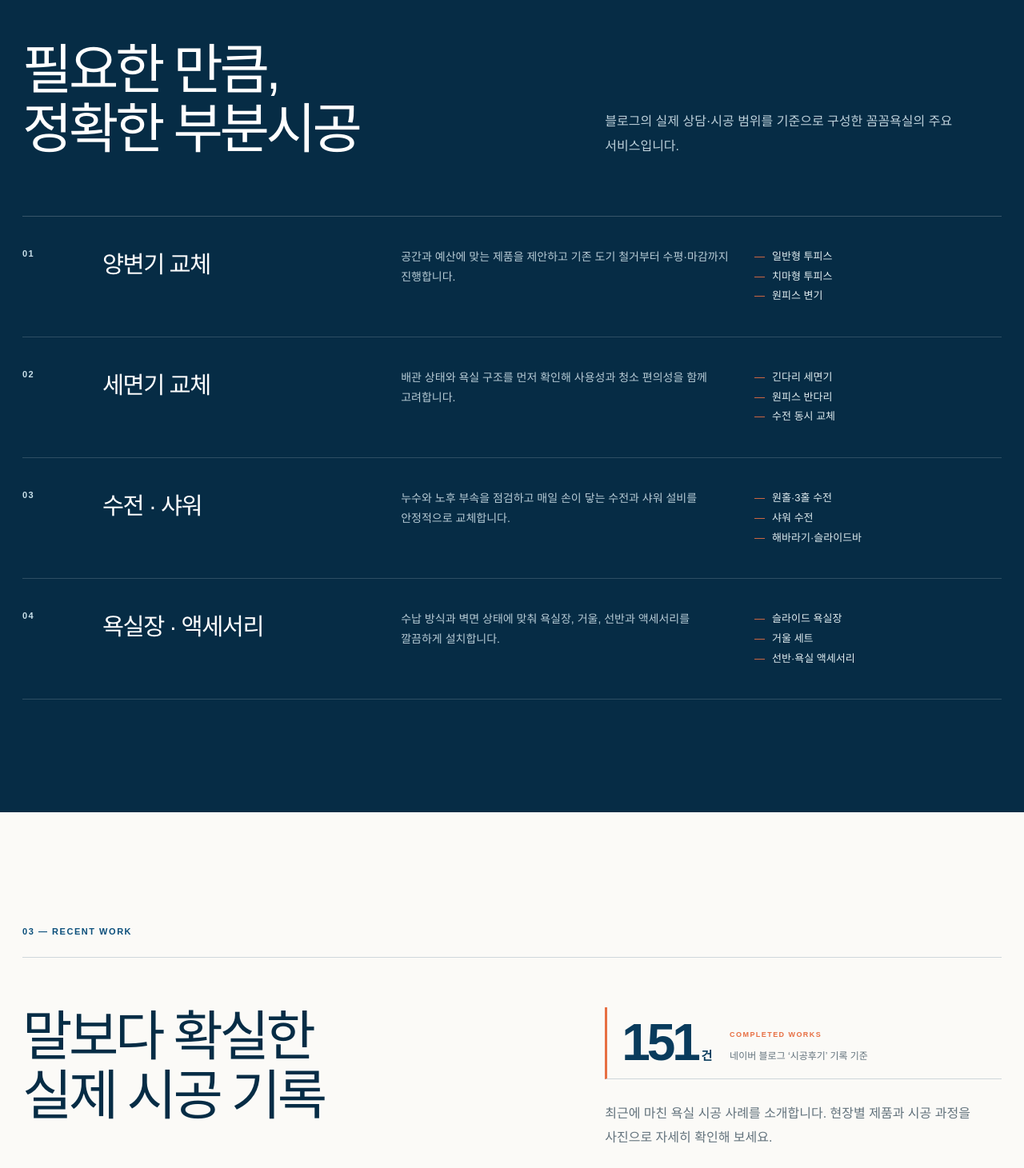
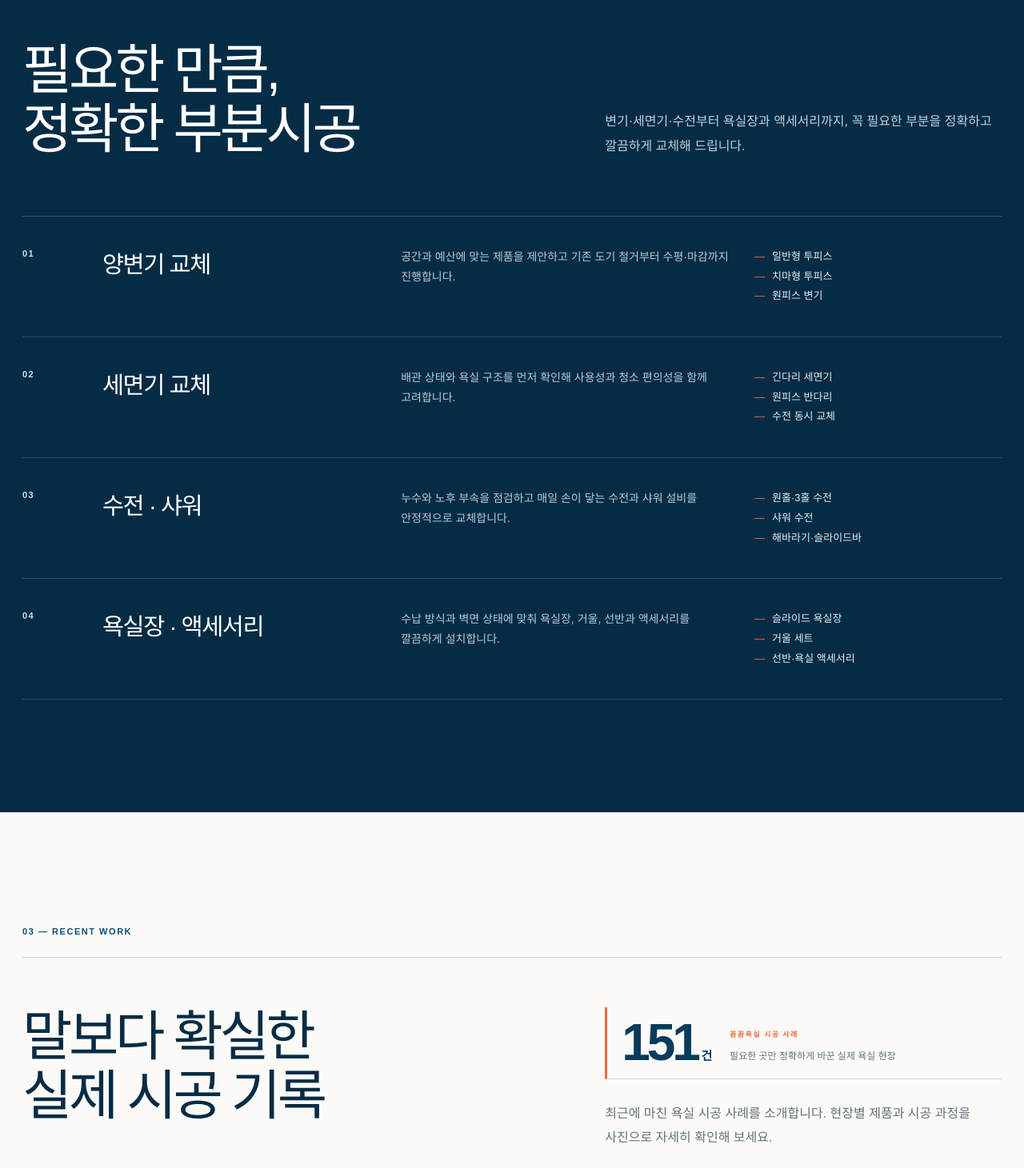
Before and after one commit to Lede-dev/ggomggombath, a Next.js app: page / in a window 1280 px wide. Shown: the part 1940-3401 px from the top of the page at 80% size. Built offline with nearby package versions, Linux system fonts and the light colour scheme; no server answers.

Commit message:
Rewrite service copy for customer focus

```diff
--- a/app/globals.css
+++ b/app/globals.css
@@ -168,6 +168,7 @@ button, summary { font: inherit; }
 
 .faq-layout { display: grid; grid-template-columns: .8fr 1.2fr; gap: 12%; margin-top: 62px; }
 .faq-layout > div:first-child > p { max-width: 360px; margin: 28px 0 0; color: var(--muted); font-size: 14px; line-height: 1.8; }
+.faq-phone { display: inline-flex; margin-top: 16px; color: var(--navy); font-size: 15px; font-weight: 800; }
 .faq-list { border-top: 1px solid var(--line); }
 .faq-list details { border-bottom: 1px solid var(--line); }
 .faq-list summary { display: grid; grid-template-columns: 54px 1fr auto; gap: 14px; align-items: center; padding: 28px 0; cursor: pointer; list-style: none; font-size: 18px; font-weight: 750; letter-spacing: -.03em; }
@@ -213,6 +214,8 @@ button, summary { font: inherit; }
   .mobile-menu nav .phone-icon { width: 18px; height: 18px; }
   .hero-phone .phone-mobile-actions { width: auto; }
   .hero-phone .phone-call-link { justify-content: flex-start; }
+  .faq-phone .phone-mobile-actions { width: auto; }
+  .faq-phone .phone-call-link { justify-content: flex-start; }
   .final-phone { padding: 0; }
   .final-phone .phone-call-link { padding: 0 20px; }
   .hero { grid-template-columns: 1fr; grid-template-rows: auto auto auto; padding-top: 78px; }
--- a/app/page.tsx
+++ b/app/page.tsx
@@ -120,7 +120,7 @@ export default function Home() {
           <div className="section-kicker light">02 — SERVICES</div>
           <div className="section-heading-row light">
             <h2 id="services-title">필요한 만큼,<br />정확한 부분시공</h2>
-            <p>블로그의 실제 상담·시공 범위를 기준으로 구성한 꼼꼼욕실의 주요 서비스입니다.</p>
+            <p>변기·세면기·수전부터 욕실장과 액세서리까지, 꼭 필요한 부분을 정확하고 깔끔하게 교체해 드립니다.</p>
           </div>
           <div className="service-list">
             {services.map((service) => (
@@ -144,8 +144,8 @@ export default function Home() {
               <div className="completed-work-count">
                 <strong>{blogStats.completedWorks.toLocaleString("ko-KR")}<small>건</small></strong>
                 <div>
-                  <span>COMPLETED WORKS</span>
-                  <p>네이버 블로그 ‘{blogStats.sourceCategory}’ 기록 기준</p>
+                  <span>꼼꼼욕실 시공 사례</span>
+                  <p>필요한 곳만 정확하게 바꾼 실제 욕실 현장</p>
                 </div>
               </div>
               <p>최근에 마친 욕실 시공 사례를 소개합니다. 현장별 제품과 시공 과정을 사진으로 자세히 확인해 보세요.</p>
@@ -178,7 +178,8 @@ export default function Home() {
           <div className="faq-layout">
             <div>
               <h2 id="faq-title">시공 전,<br />많이 묻는 질문</h2>
-              <p>더 궁금한 내용은 네이버 블로그 상담을 통해 현장 사진과 함께 문의해 주세요.</p>
+              <p>시공 가능 여부와 예상 비용이 궁금하시면 전화로 편하게 상담해 주세요.</p>
+              <PhoneContact className="faq-phone" />
             </div>
             <div className="faq-list">
               {faqs.map((faq, index) => (
```
Also changed, not shown: 1 other file (tests, documents, lock files or other folders).
